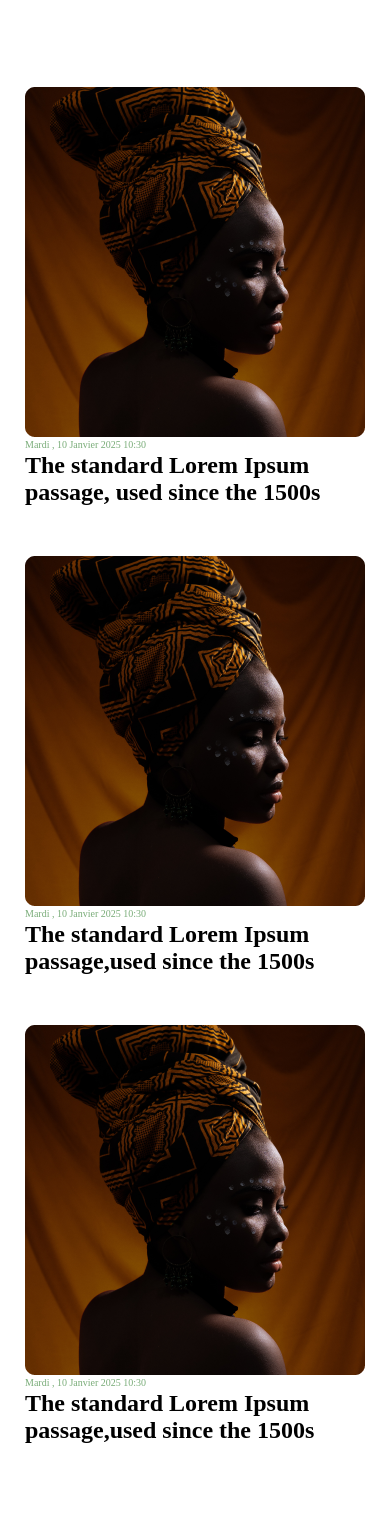
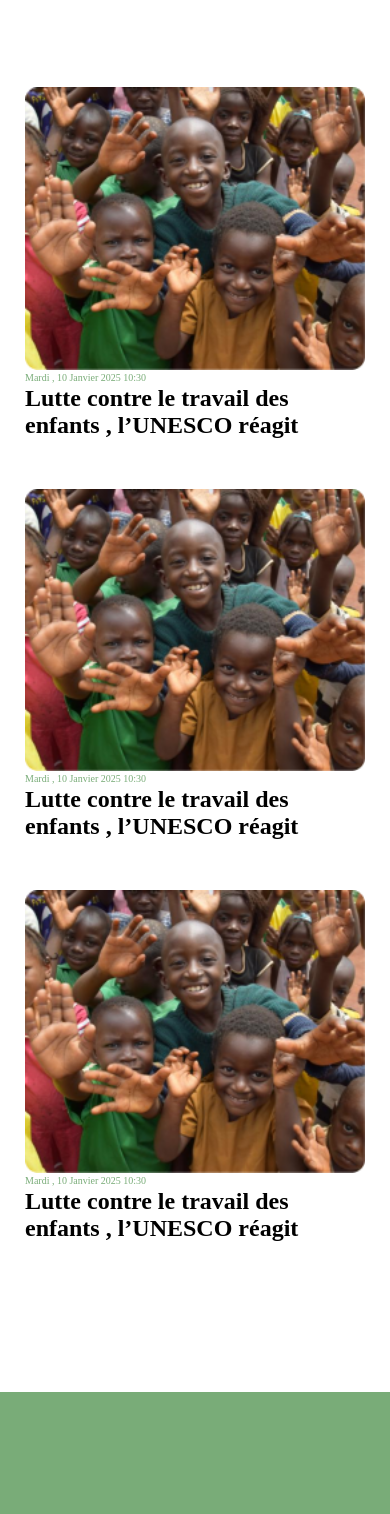
Before and after one commit to iriskevinsigne/site-canal-2, a plain HTML site: page index.html in a window 390 px wide. Shown: the part 83-1597 px from the top of the page. Drawn offline with Linux system fonts and the light colour scheme; a web font is replaced by a local one.

Commit message:
feat cacher certain h5 en responsive

```diff
--- a/asset/css/index.css
+++ b/asset/css/index.css
@@ -69,7 +69,7 @@
   }
 
   .images{
-    display: flex;
+    display: block;
     flex-direction: column;
     width: 100;
 
@@ -81,9 +81,16 @@
     width: 100%;
 
   }
-  h5 {
-    vertical-align: middle;
-    display: inline-block;
+  .h5responsive {
+
+    display: block;
+    font-size: 24px;
+    width: 100%;
+
+  }
+  h4{
+
+    display: none;
     font-size: 24px;
     width: 100%;
 
@@ -136,6 +143,10 @@
     align-items: center;
     display: flex;
 
+  }
+  .imgresponsive{
+
+  display: none;
   }
 
   @media  only screen and (max-width : 430px){
@@ -215,5 +226,36 @@
       padding-right: 1rem;
 
     }
+    .images{
+      display: none;
+      flex-direction: column;
+      width: 100;
 
+    }
+    .imgresponsive{
+
+      display: block;
+      }
+      .h5responsive {
+
+        display: none;
+        font-size: 24px;
+        width: 100%;
+
+      }
+      h4{
+
+        display: block;
+        font-size: 24px;
+        width: 100%;
+
+      }
+      footer{
+        background-color: var(--first-color);
+        margin-top: 15rem;
+        width: 100%;
+        padding-top:12.5rem;
+
+
+      }
   }
--- a/index.html
+++ b/index.html
@@ -37,20 +37,30 @@
     <div class="esp-photo">
         <div class="vis_fem-afriq">
             <img class="images" src="./asset/images/Group 5.png" alt="">
+            <img class="imgresponsive" src="./asset/images/201606-cmr-11-lpr-2 2.png" alt= ""  >
+
             <p>Mardi , 10 Janvier 2025 10:30</p>
-            <h5>The standard Lorem Ipsum passage, used since the 1500s</h5>
+            <h5 class= "h5responsive">The standard Lorem Ipsum passage, used since the 1500s
+            <h4>Lutte contre le travail des enfants , l’UNESCO réagit</h4>
+
 
         </div>
         <div class="vis_fem-afriq">
             <img class="images" src="./asset/images/Group 5.png" alt="">
+            <img class="imgresponsive" src="./asset/images/201606-cmr-11-lpr-2 2.png" alt= "">
+
             <p>Mardi , 10 Janvier 2025 10:30</p>
-            <h5>The standard Lorem Ipsum passage,used since the 1500s</h5>
+            <h5 class= "h5responsive">The standard Lorem Ipsum passage, used since the 1500s
+            <h4>Lutte contre le travail des enfants , l’UNESCO réagit</h4>
 
         </div>
         <div class="vis_fem-afriq">
             <img class="images" src="./asset/images/Group 5.png" alt="">
+            <img class="imgresponsive" src="./asset/images/201606-cmr-11-lpr-2 2.png" alt= "">
+
             <p>Mardi , 10 Janvier 2025 10:30</p>
-            <h5>The standard Lorem Ipsum passage,used since the 1500s</h5>
+            <h5 class= "h5responsive">The standard Lorem Ipsum passage, used since the 1500s
+            <h4>Lutte contre le travail des enfants , l’UNESCO réagit</h4>
 
         </div>
     </div>
@@ -68,4 +78,4 @@
     </footer>
 </body>
 
-</html>
+</html>"
```
Also changed, not shown: asset/images/201606-cmr-11-lpr-2 2.png (added).
